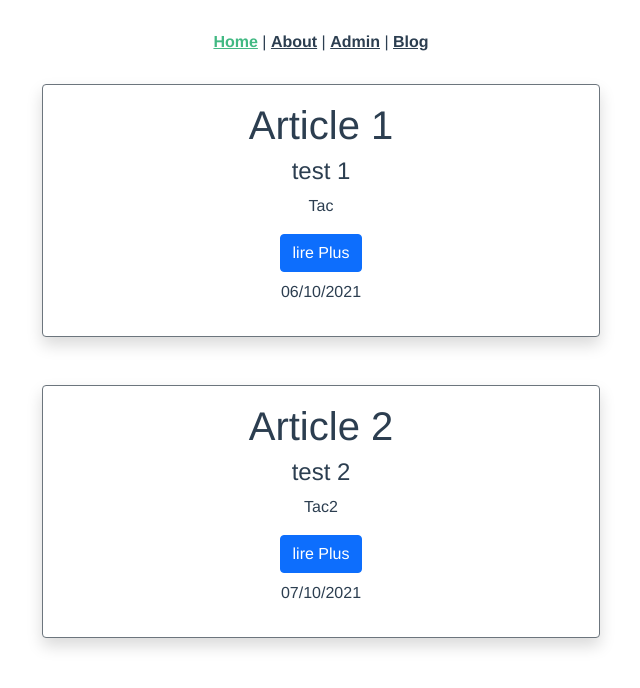
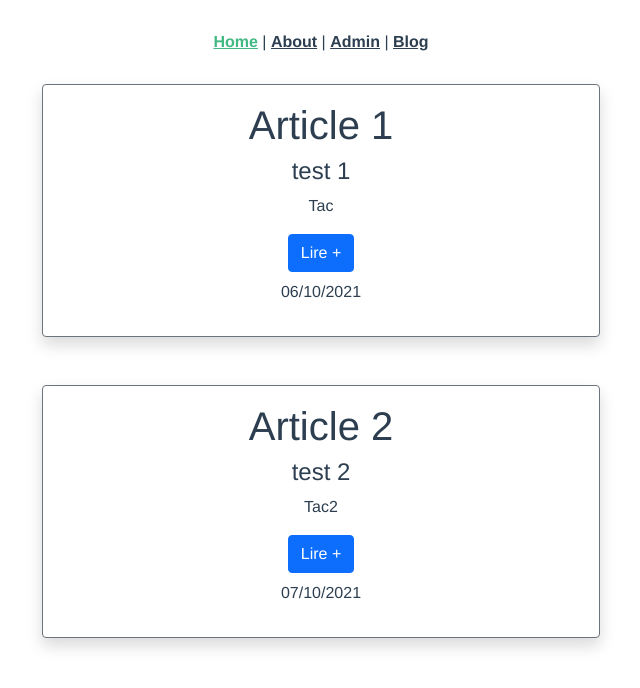
Before and after one commit to TortueBleu/blogJs, a Vue app in the folder blog_js/: page / in a window 1280 px wide. Shown: the top 688 px of the page, without its empty margins (319-959 px from the left). Built offline with nearby package versions, Linux system fonts and the light colour scheme.

Commit message:
modification du bouton lire +

```diff
--- a/blog_js/src/views/Home.vue
+++ b/blog_js/src/views/Home.vue
@@ -4,7 +4,7 @@
         <h1>{{item.titre}}</h1>
         <h4>{{item.intro}}</h4>
         <p>{{item.nom}}</p>
-        <button class="btn btn-primary mb-2">lire Plus</button>
+        <button class="btn btn-primary mb-2">Lire +</button>
         <p>{{item.date}}</p>
     </div>
     <p>{{zoulette}}</p>
```
